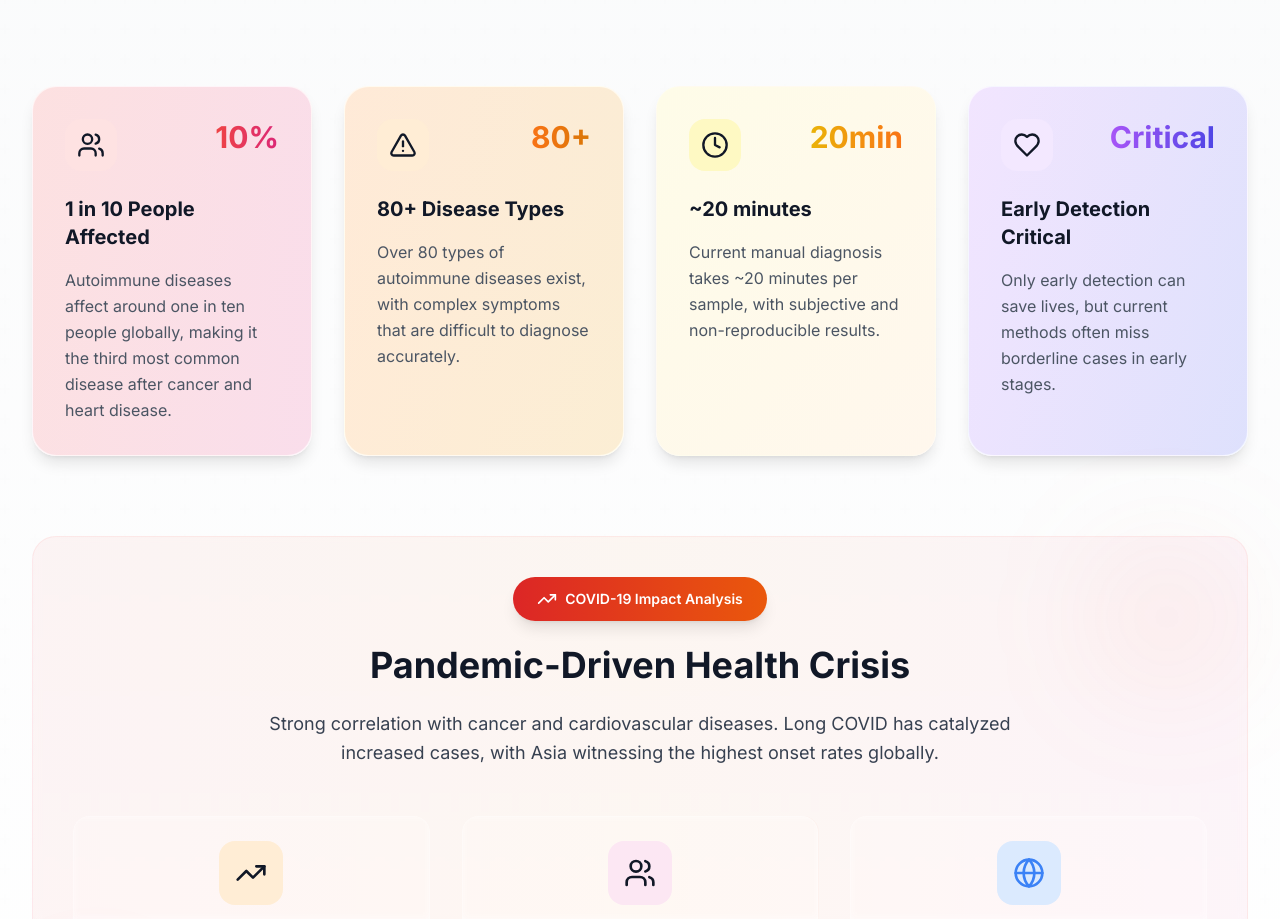
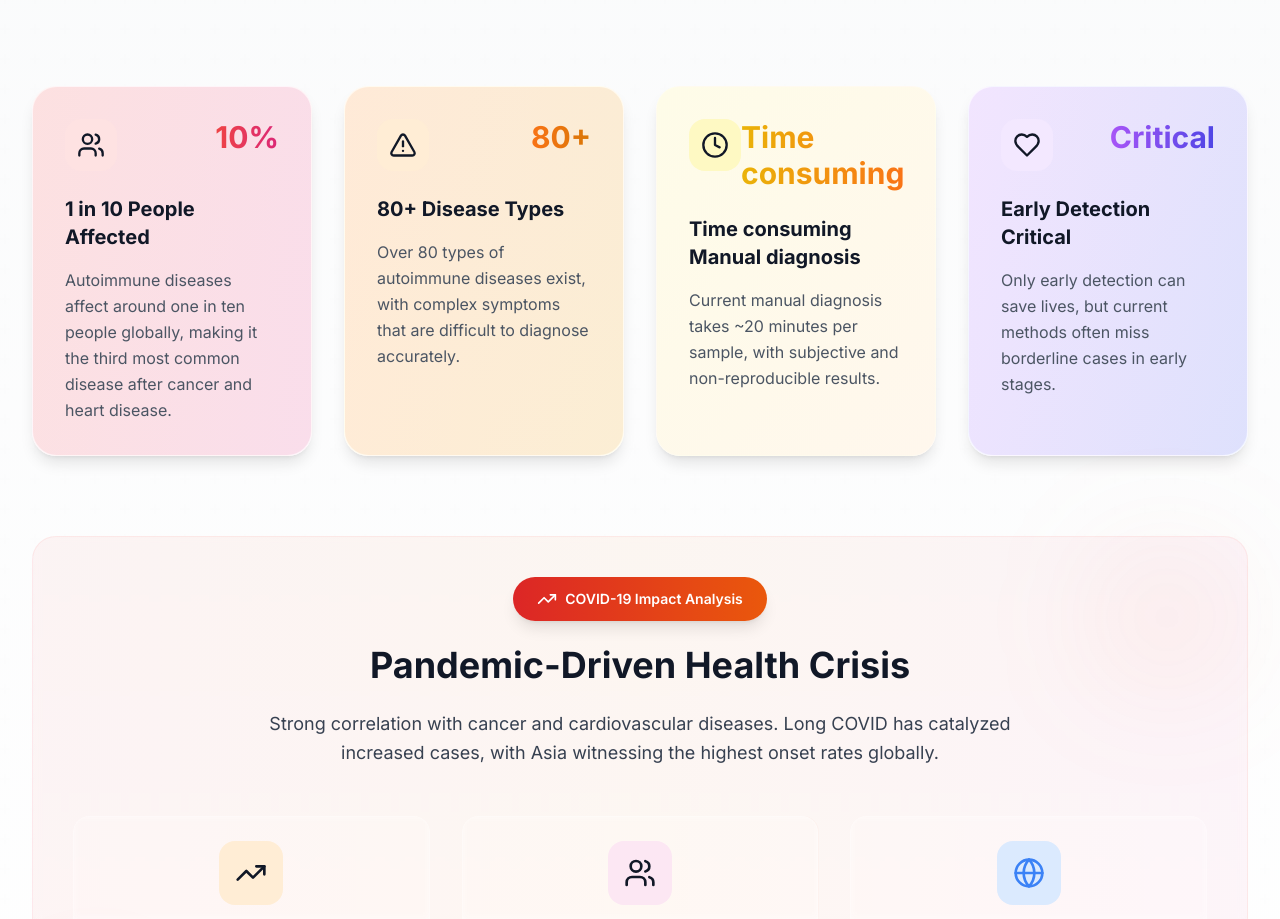
Before and after one commit to RobinkumarJ246/AInnovia, a Next.js app: page / in a window 1280 px wide. Shown: the part 1268-2187 px from the top of the page. Built offline with nearby package versions, Linux system fonts and the light colour scheme.

Commit message:
final updates

```diff
--- a/app/team/page.js
+++ b/app/team/page.js
@@ -34,7 +34,7 @@ const teamMembers = [
     achievements: "Led development of 3 AI diagnostic platforms",
     email: "sanchita@ainnovia.ai",
     social: {
-      linkedin: "https://linkedin.com/in/sanchita-mukherjee",
+      linkedin: "http://www.linkedin.com/in/sanchita-mukherjee-phd",
       twitter: null,
       instagram: null,
       facebook: null
@@ -51,7 +51,7 @@ const teamMembers = [
     achievements: "30+ years clinical experience, 100+ publications",
     email: "sudipta@ainnovia.ai",
     social: {
-      linkedin: "https://linkedin.com/in/sudipta-roy-md",
+      linkedin: "http://linkedin.com/in/sudipta-roy-52164764",
       twitter: null,
       instagram: null,
       facebook: "https://facebook.com/sudipta.roy.research"
@@ -70,7 +70,7 @@ const teamMembers = [
     social: {
       linkedin: "https://linkedin.com/in/saikat-barik",
       twitter: null,
-      instagram: "https://instagram.com/dr.saikat.barik",
+      instagram: null,
       facebook: null
     }
   }
@@ -85,7 +85,7 @@ const advisors = [
     initials: "DR",
     email: "devanathan@ainnovia.ai",
     social: {
-      linkedin: "https://linkedin.com/in/devanathan-raghunathan",
+      linkedin: "http://linkedin.com/in/draghun",
       twitter: null,
       instagram: null,
       facebook: null
@@ -99,10 +99,10 @@ const advisors = [
     initials: "SG",
     email: "shounak@ainnovia.ai",
     social: {
-      linkedin: "https://linkedin.com/in/shounak-ghosh",
+      linkedin: "https://www.medijourney.co.in/doctor/dr-shounak-ghosh",
       twitter: null,
       instagram: null,
-      facebook: "https://facebook.com/shounak.ghosh.clinic"
+      facebook: null
     }
   },
   {
--- a/components/Hero.js
+++ b/components/Hero.js
@@ -124,7 +124,7 @@ export default function Hero() {
                     </span>
                     <span className="text-gray-600 dark:text-gray-400">accuracy</span>
                   </span>
-                  <span className="ml-0">making advanced diagnostics accessible globally.</span>
+                  <span className="ml-0"> making advanced diagnostics accessible globally.</span>
                 </motion.p>
               </motion.div>
 
--- a/components/ProblemStatement.js
+++ b/components/ProblemStatement.js
@@ -35,9 +35,9 @@ const problems = [
   },
   {
     icon: Clock,
-    title: "~20 minutes",
+    title: "Time consuming Manual diagnosis",
     description: "Current manual diagnosis takes ~20 minutes per sample, with subjective and non-reproducible results.",
-    stat: "20min",
+    stat: "Time consuming",
     color: "from-yellow-500 to-orange-500",
     bgColor: "from-yellow-50 to-orange-50 dark:from-yellow-900/10 dark:to-orange-900/10",
     iconBg: "bg-yellow-100 dark:bg-yellow-900/20"
```
